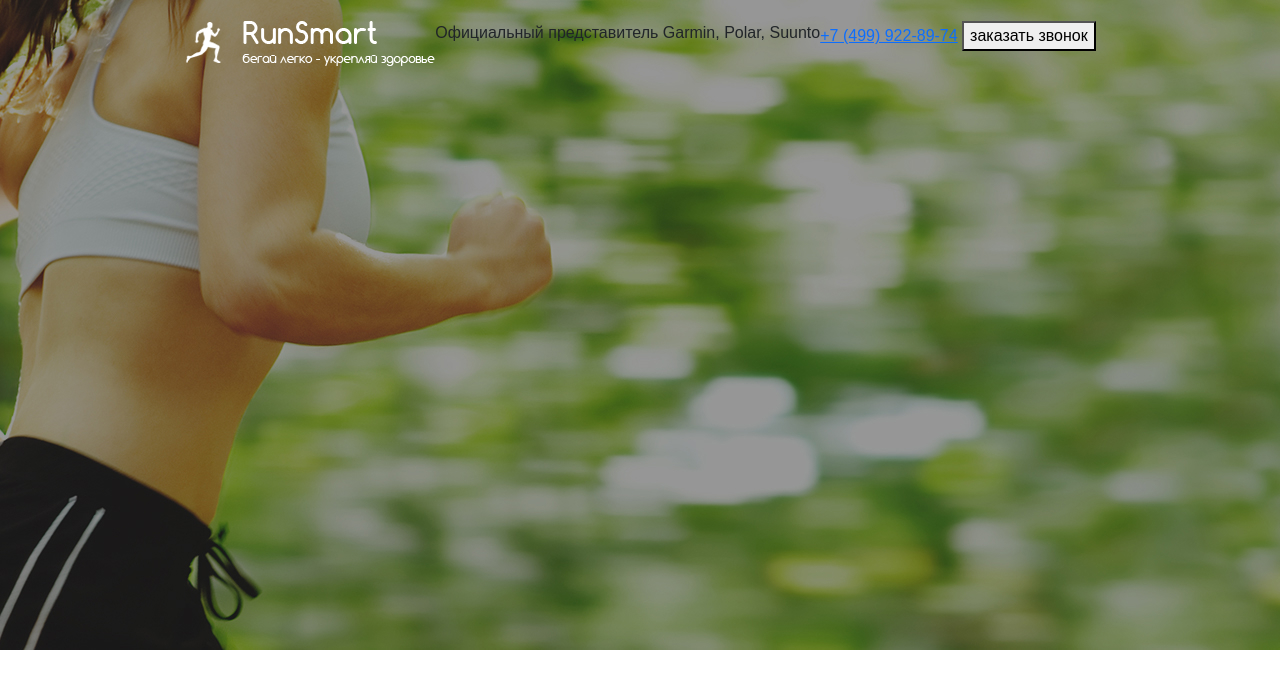
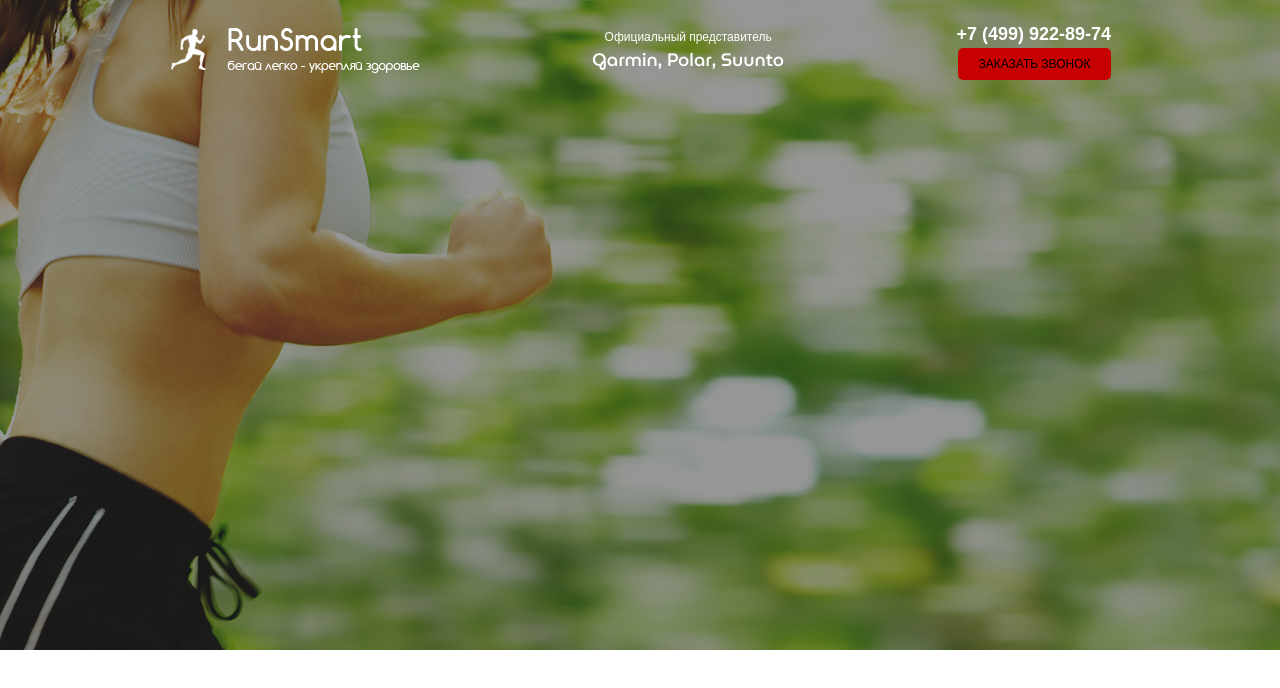
Before and after one commit to MMMCXLI/project_pulse, a website: page src/index.html in a window 1280 px wide. Drawn offline with Linux system fonts and the light colour scheme; files whose address does not match are found by name; a web font is replaced by a local one.

Commit message:
Build_header

```diff
--- a/src/css/font.css
+++ b/src/css/font.css
@@ -1,27 +1,27 @@
 @font-face {
-    font-family: 'MuseoModerno-Regular';
-    src: url('MuseoModerno-Regular.woff') format('woff'), url('MuseoModerno-Regular.woff2') format('woff2');
+    font-family: 'MuseoModerno';
+    src: url('../fonts/MuseoModerno-Regular.woff') format('woff'), url('../fonts/MuseoModerno-Regular.woff2') format('woff2');
     font-weight: 400;
     font-style: normal;
 }
 
 @font-face {
-    font-family: 'MuseoModerno-Light';
-    src: url('MuseoModerno-Light.woff') format('woff'), url('MuseoModerno-Light.woff2') format('woff2');
+    font-family: 'MuseoModerno';
+    src: url('../fonts/MuseoModerno-Light.woff') format('woff'), url('../fonts/MuseoModerno-Light.woff2') format('woff2');
     font-weight: 300;
     font-style: normal;
 }
 
 @font-face {
-    font-family: 'MuseoModerno-Bolt';
-    src: url('MuseoModerno-Bolt.woff') format('woff'), url('MuseoModerno-Bolt.woff2') format('woff2');
+    font-family: 'MuseoModerno';
+    src: url('../fonts/MuseoModerno-Bolt.woff') format('woff'), url('../fonts/MuseoModerno-Bolt.woff2') format('woff2');
     font-weight: 700;
     font-style: normal;
 }
 
 @font-face {
-    font-family: 'MuseoModerno-Medium';
-    src: url('MuseoModerno-Medium.woff') format('woff'), url('MuseoModerno-Medium.woff2') format('woff2');
+    font-family: 'MuseoModerno';
+    src: url('../fonts/MuseoModerno-Medium.woff') format('woff'), url('../fonts/MuseoModerno-Medium.woff2') format('woff2');
     font-weight: 500;
     font-style: normal;
 }
--- a/src/index.html
+++ b/src/index.html
@@ -14,7 +14,7 @@
 <body>
     <div class="promo">
         <div class="container">
-            <div class="header">
+            <header class="header">
                 <a href="#" class="header__logo">
                     <img src="icons/logo.png" alt="logo">
                 </a>
@@ -22,11 +22,12 @@
                     Официальный представитель
                     <span>Garmin, Polar, Suunto</span>
                 </div>
-                <div class="header__contracts">
+                <div class="header__contacts">
                     <a href="tel:+74999228974" class="header__phone">+7 (499) 922-89-74</a>
                     <button class="button">заказать звонок</button>
                 </div>
-            </div>
+            </header>
+
         </div>
     </div>
 
--- /dev/null
+++ b/src/sass/blocks/_buttons.scss
@@ -0,0 +1,10 @@
+.button {
+    width: 153px;
+    height: 32px;
+    background: $main-color;
+    border-radius: 5px;
+    border: none;
+    font-weight: 500;
+    font-size: 12px;
+    text-transform: uppercase;
+}
--- a/src/sass/blocks/_header.scss
+++ b/src/sass/blocks/_header.scss
@@ -1,5 +1,36 @@
 .header {
     display: flex;
     justify-content: space-between;
-    justify-content: center;
+    align-items: center;
+    &__logo {
+        width: 251px;
+        img {
+            width: 100%;
+        }
+    }
+    &__official {
+        color: #FFFFFF;
+        font-weight: 500;
+        font-size: 12px;
+        text-align: center;
+        span {
+            display: block;
+            font-size: 18px;
+        }
+    }
+    &__phone {
+        display: block;
+        font-weight: 700;
+        font-size: 18px;
+        color: #FFFFFF;
+        text-decoration: none;
+        &:hover {
+            color: #FFFFFF;
+        }
+    }
+    &__contacts {
+        display: flex;
+        flex-direction: column;
+        align-items: flex-end;
+    }
 }
--- a/src/sass/style.scss
+++ b/src/sass/style.scss
@@ -4,9 +4,10 @@
 }
 
 .container {
-    min-width: 942px;
+    max-width: 942px;
     margin: 0 auto;
 }
 
 @import 'blocks/promo';
 @import 'blocks/header';
+@import 'blocks/buttons';
```
Also changed, not shown: src/css/style.min.css.
